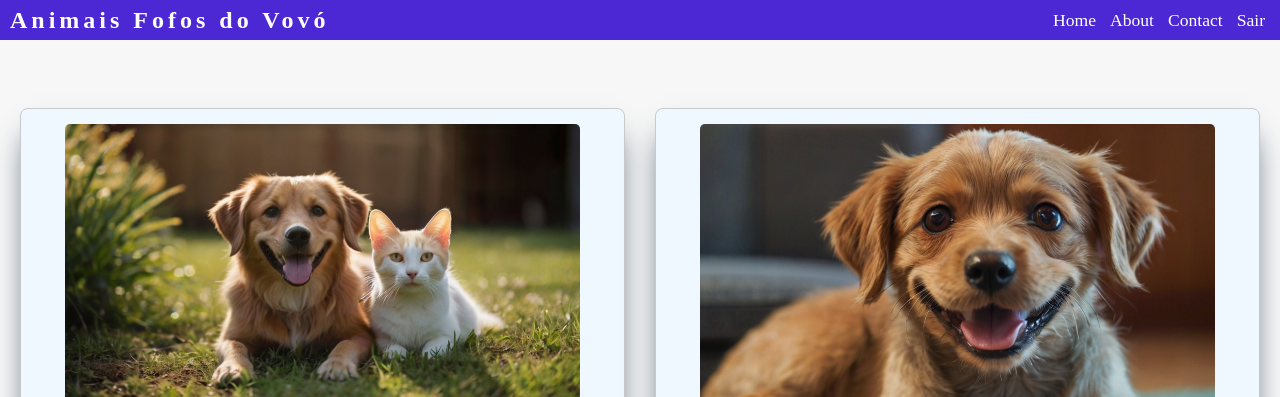
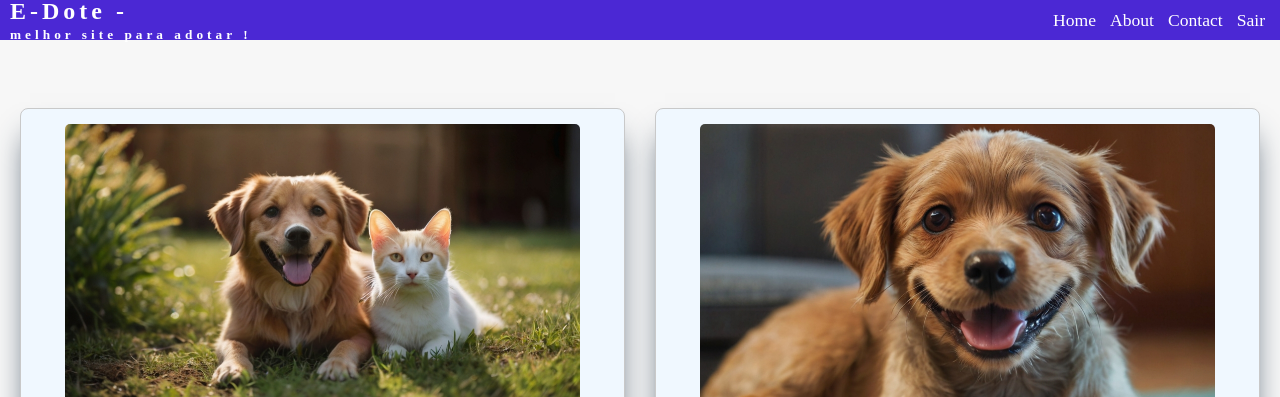
Before and after one commit to MarcioAlac/SiteDoacao, a plain HTML site: page index.html in a window 1280 px wide. Shown: the top 397 px of the page. Drawn offline with Linux system fonts and the light colour scheme.

Commit message:
logim 1.0v

```diff
--- a/index.html
+++ b/index.html
@@ -11,7 +11,7 @@
     <header>
       <nav class="navbar-top">
         <div class="brand-name">
-          <h2>Animais Fofos do Vovó</h2>
+          <h2>E-Dote - </h2> <small>melhor site para adotar !</small>
         </div>
         <ul>
           <li><a href="#">Home</a></li>
--- a/style/menu-nav.css
+++ b/style/menu-nav.css
@@ -36,6 +36,6 @@ agora se for um id  a gente usa a # exemplo abaixo !!!
 .brand-name
 {
     color:var(--cor0);
-    letter-spacing: 4px;
+    letter-spacing: 2px;
     font-weight: 600;
 }
```
Also changed, not shown: pages/template.html (+1 -1 lines), style/login/login.css (+7 -1 lines), assets/Default_clounds_realistic_0.jpg (added).
